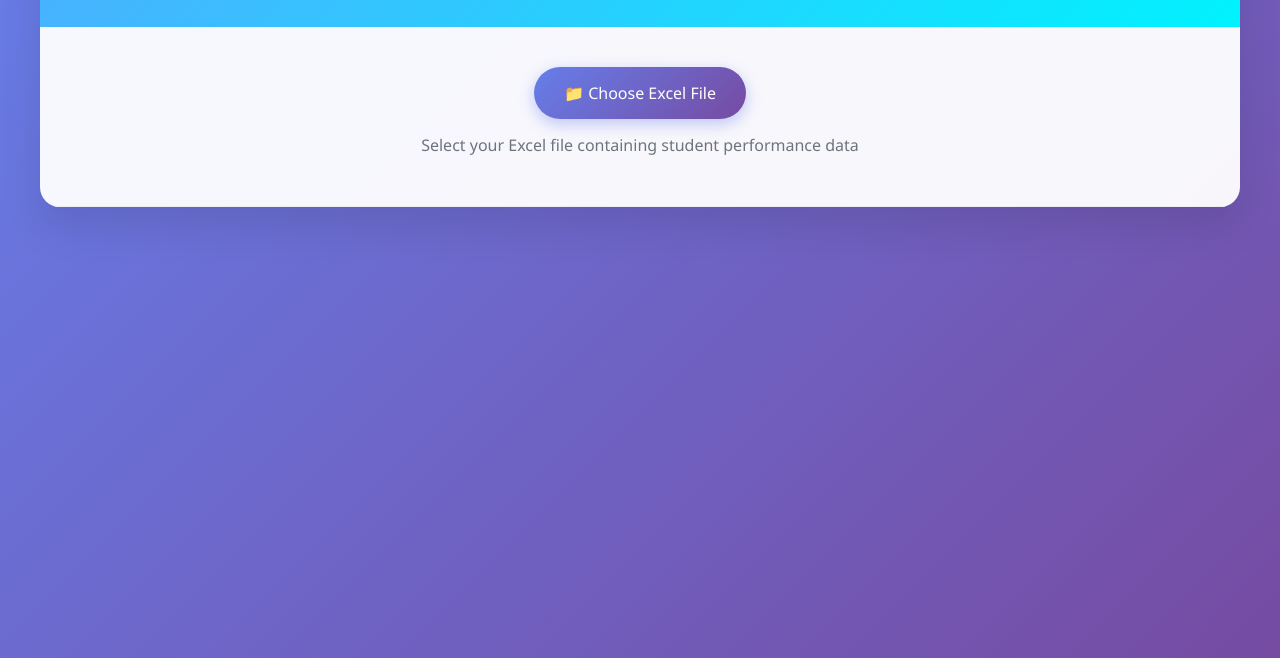
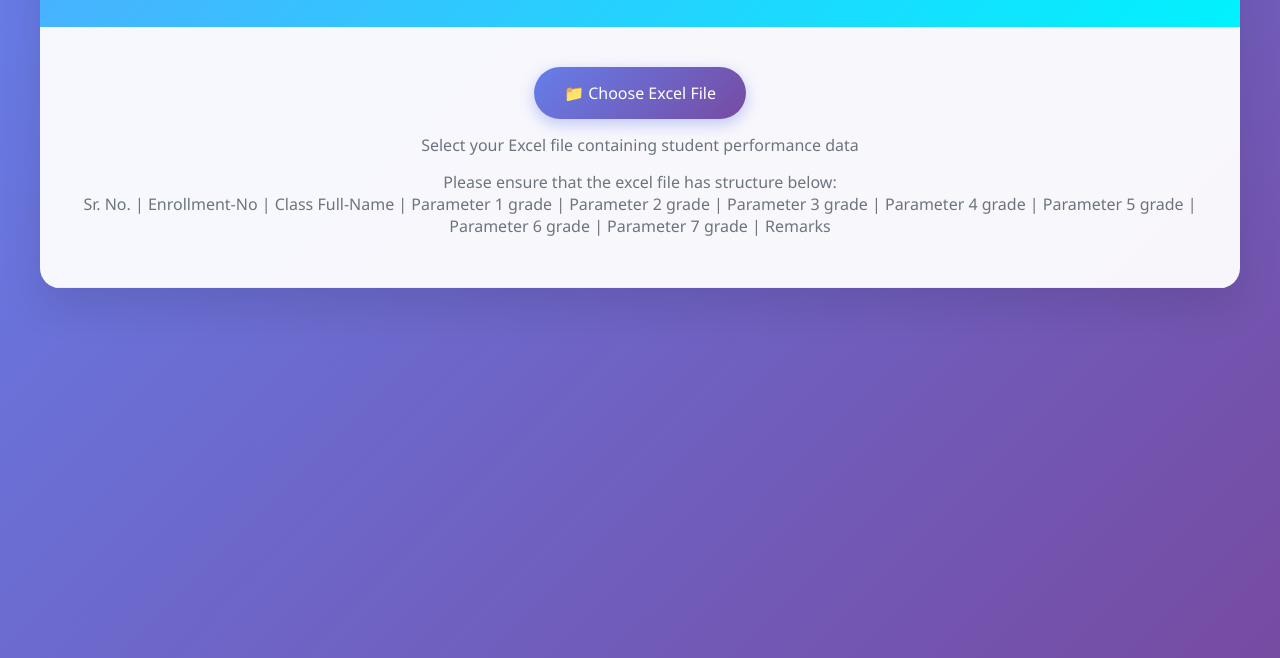
Before and after one commit to meetrajpal/StudentPerformanceAnalyzer, a plain HTML site: page index.html in a window 1280 px wide. Shown: the part 142-800 px from the top of the page. Drawn offline with nearby package versions, Linux system fonts and the light colour scheme.

Commit message:
Added instruction for excel file structure format

```diff
--- a/index.html
+++ b/index.html
@@ -261,6 +261,8 @@
                 <span>📁 Choose Excel File</span>
             </div>
             <p style="margin-top: 15px; color: #6c757d;">Select your Excel file containing student performance data</p>
+            <p style="margin-top: 15px; color: #6c757d;">Please ensure that the excel file has structure below: <br> Sr. No. | Enrollment-No | Class	Full-Name | Parameter 1 grade | Parameter 2 grade | Parameter 3 grade | Parameter 4 grade | Parameter 5 grade | Parameter 6 grade | Parameter 7 grade | Remarks
+            </p>
             <div id="fileName" style="margin-top: 10px; color: #28a745; font-weight: 600;"></div>
         </div>
 
```
